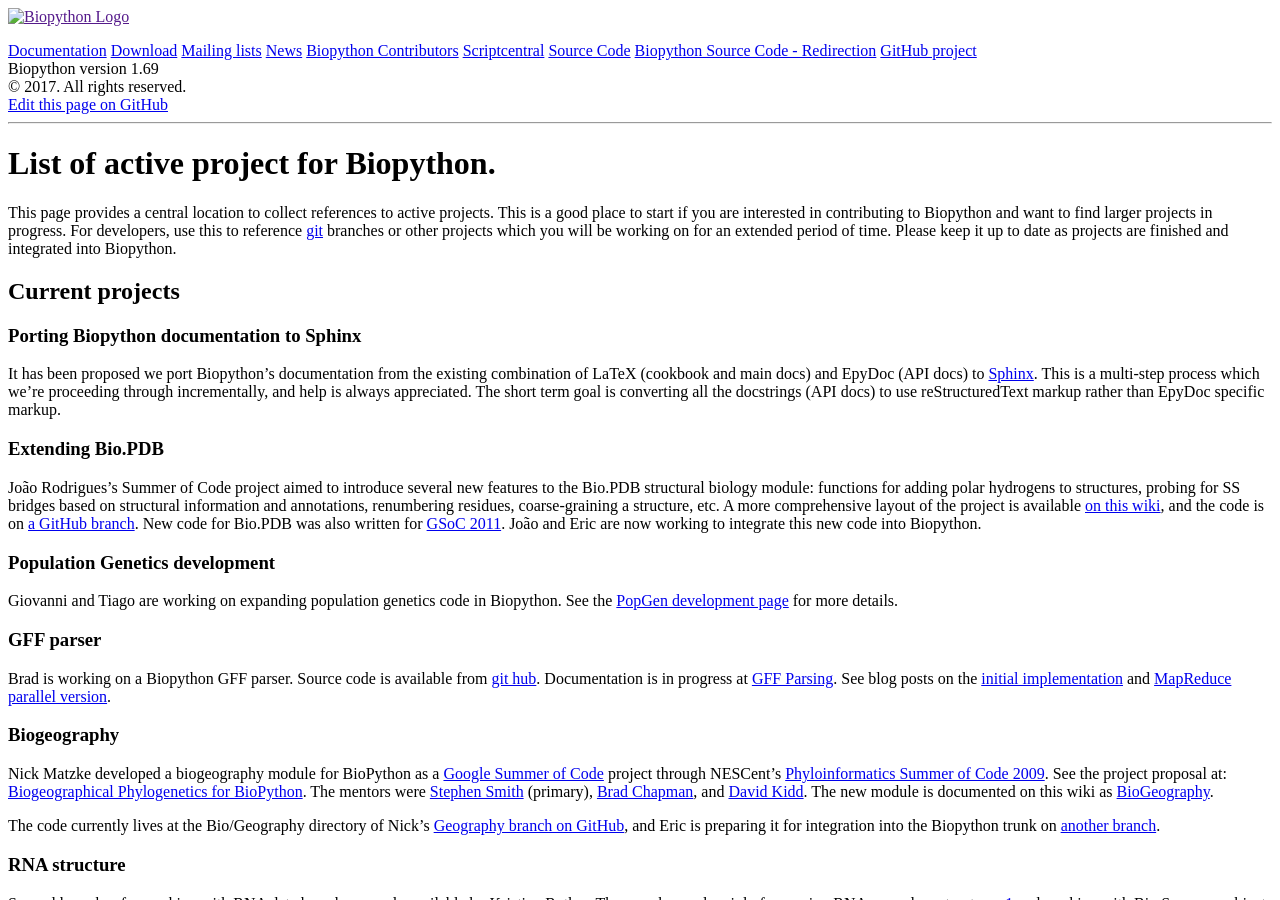
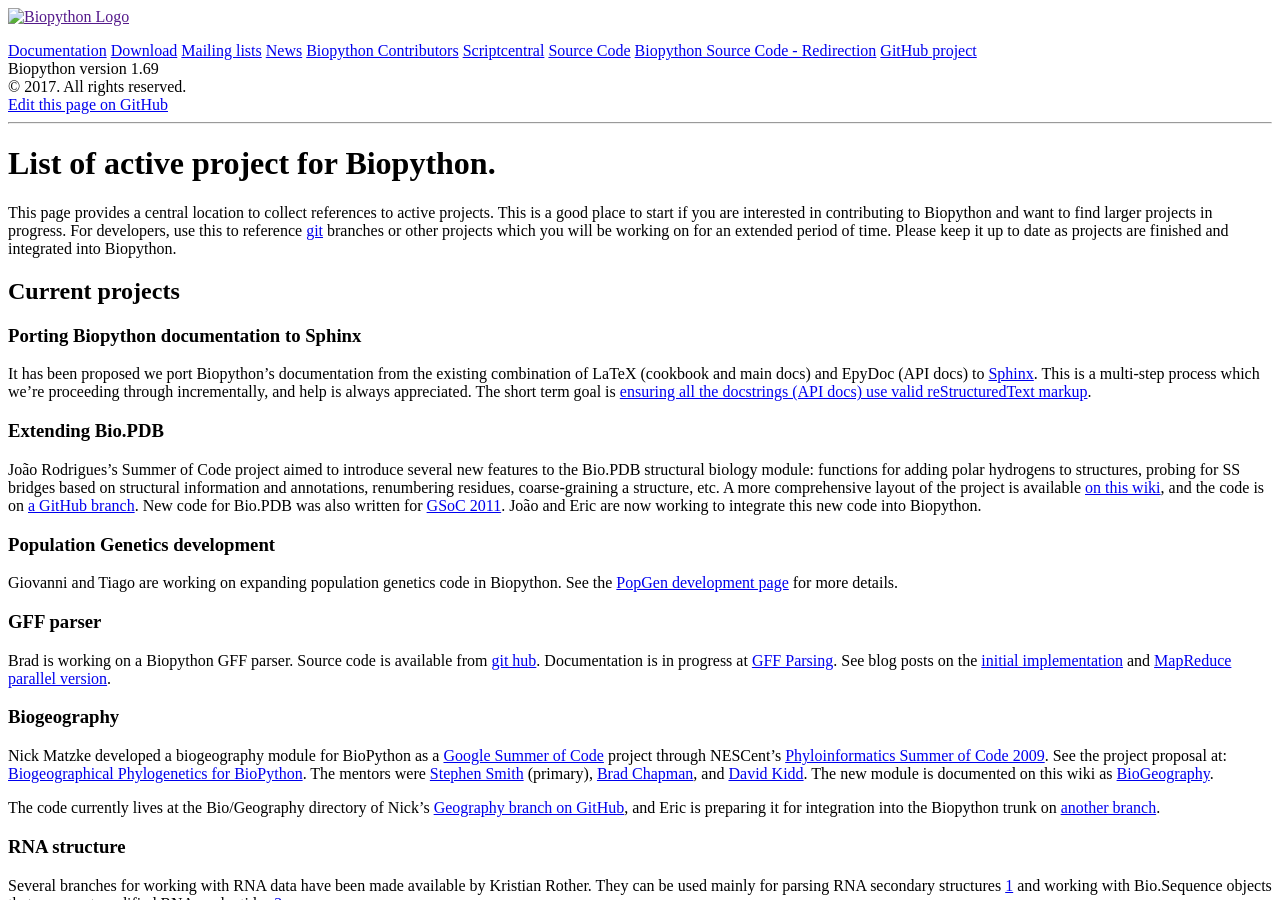
Before and after one commit to biopython/biopython.github.io, a Jekyll site: the page built from wiki/Active_projects.md, in a window 1280 px wide and 900 px high. Built offline with Jekyll 4.4.1, drawn with Linux system fonts in a browser that asks for light colours.

Commit message:
Link to issue for ensuring have valid RST

```diff
--- a/wiki/Active_projects.md
+++ b/wiki/Active_projects.md
@@ -21,8 +21,8 @@ It has been proposed we port Biopython's documentation from the existing
 combination of LaTeX (cookbook and main docs) and EpyDoc (API docs) to
 [Sphinx](http://sphinx.pocoo.org/). This is a multi-step process which
 we're proceeding through incrementally, and help is always appreciated.
-The short term goal is converting all the docstrings (API docs) to use
-reStructuredText markup rather than EpyDoc specific markup.
+The short term goal is [ensuring all the docstrings (API docs) use valid
+reStructuredText markup](https://github.com/biopython/biopython/issues/1221).
 
 ### Extending Bio.PDB
 
```
